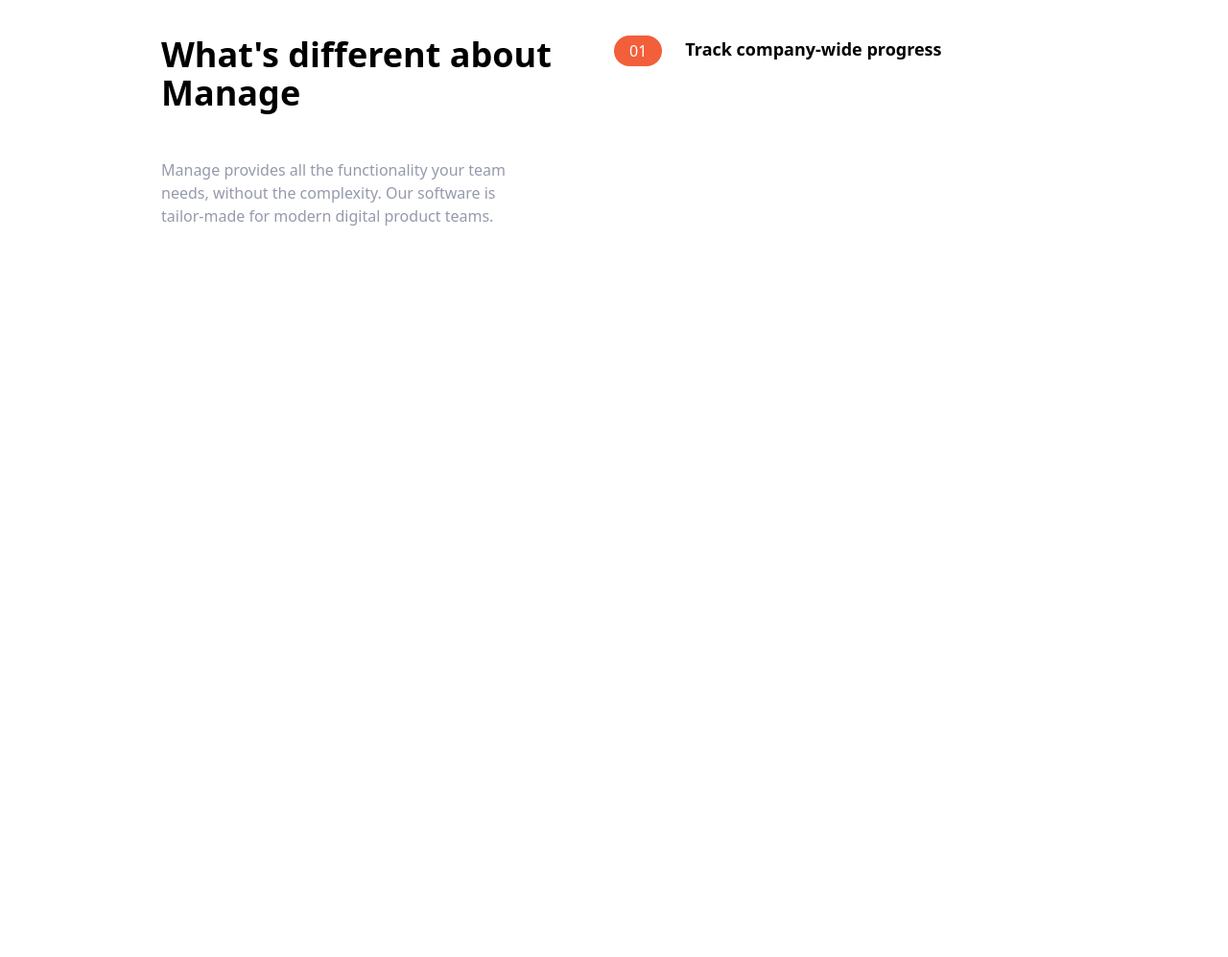
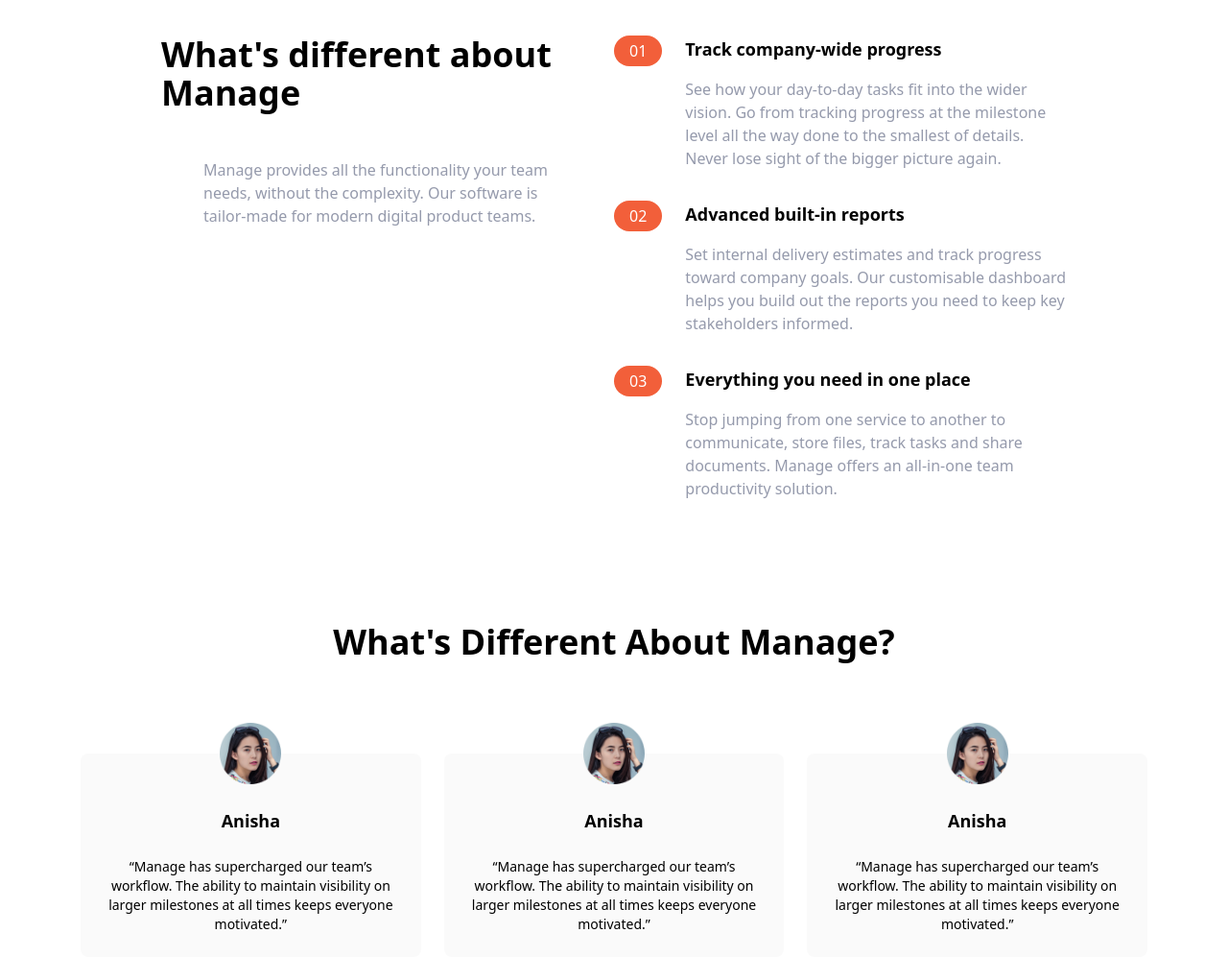
Before and after one commit to proAbenezer/Manage-landing-page, a website: page index.html in a window 1280 px wide. Shown: the part 619-1616 px from the top of the page at 96% size. Before the commit the page ends 856 px from the top, so only its background shows below. Drawn offline with Linux system fonts and the light colour scheme.

Commit message:
added the features section

```diff
--- a/index.html
+++ b/index.html
@@ -63,13 +63,14 @@
           <h2 class="max-w-md text-4xl font-bold text-center md:text-left">
             What's different about Manage
           </h2>
-          <p class="max-w-sm text-center text-darkGrayishBlue md:text-left">
+          <p
+            class="max-w-sm text-center mx-auto text-darkGrayishBlue md:text-left"
+          >
             Manage provides all the functionality your team needs, without the
             complexity. Our software is tailor-made for modern digital product
             teams.
           </p>
         </div>
-
         <div class="flex flex-col space-y-8 md:w-1/2">
           <div
             class="flex flex-col space-y-3 md:space-y-0 md:space-x-6 md:flex-row"
@@ -86,12 +87,115 @@
                 </h3>
               </div>
             </div>
-            <h3 class="hidden mb-4 text-lg font-bold md:block">
-              Track company-wide progress
-            </h3>
+            <div>
+              <h3 class="hidden mb-4 text-lg font-bold md:block">
+                Track company-wide progress
+              </h3>
+              <p class="text-darkGrayishBlue">
+                See how your day-to-day tasks fit into the wider vision. Go from
+                tracking progress at the milestone level all the way done to the
+                smallest of details. Never lose sight of the bigger picture
+                again.
+              </p>
+            </div>
+          </div>
+          <div
+            class="flex flex-col space-y-3 md:space-y-0 md:space-x-6 md:flex-row"
+          >
+            <div class="rounded-l-full bg-brightRedSupLight md:bg-transparent">
+              <div class="flex items-center space-x-2">
+                <div
+                  class="px-4 py-2 text-white rounded-full md:py-1 bg-brightRed"
+                >
+                  02
+                </div>
+                <h3 class="text-base font-bold md:mb-4 md:hidden">
+                  Advanced built-in reports
+                </h3>
+              </div>
+            </div>
+            <div>
+              <h3 class="hidden mb-4 text-lg font-bold md:block">
+                Advanced built-in reports
+              </h3>
+              <p class="text-darkGrayishBlue">
+                Set internal delivery estimates and track progress toward
+                company goals. Our customisable dashboard helps you build out
+                the reports you need to keep key stakeholders informed.
+              </p>
+            </div>
+          </div>
+          <div
+            class="flex flex-col space-y-3 md:space-y-0 md:space-x-6 md:flex-row"
+          >
+            <div class="rounded-l-full bg-brightRedSupLight md:bg-transparent">
+              <div class="flex items-center space-x-2">
+                <div
+                  class="px-4 py-2 text-white rounded-full md:py-1 bg-brightRed"
+                >
+                  03
+                </div>
+                <h3 class="text-base font-bold md:mb-4 md:hidden">
+                  Everything you need in one place
+                </h3>
+              </div>
+            </div>
+            <div>
+              <h3 class="hidden mb-4 text-lg font-bold md:block">
+                Everything you need in one place
+              </h3>
+              <p class="text-darkGrayishBlue">
+                Stop jumping from one service to another to communicate, store
+                files, track tasks and share documents. Manage offers an
+                all-in-one team productivity solution.
+              </p>
+            </div>
           </div>
         </div>
       </div>
     </seciton>
+    <section id="testimonials">
+      <div class="max-w-6xl px-5 mx-auto mt-32 text-center">
+        <h2 class="text-4xl font-bold text-center">
+          What's Different About Manage?
+        </h2>
+        <div class="flex flex-col mt-24 md:flex-row md:space-x-6">
+          <div
+            class="flex flex-col items-center p-6 space-y-6 rounded-lg bg-veryLightGray md:w-1/3"
+          >
+            <img src="./images/avatar-anisha.png" alt="" class="w-16 -mt-14" />
+            <h5 class="text-lg font-bold">Anisha</h5>
+            <p class="text-sm tex-darkGrayishBlue">
+              “Manage has supercharged our team’s workflow. The ability to
+              maintain visibility on larger milestones at all times keeps
+              everyone motivated.”
+            </p>
+          </div>
+          <div
+            class="flex flex-col items-center p-6 space-y-6 rounded-lg bg-veryLightGray md:w-1/3"
+          >
+            <img src="./images/avatar-anisha.png" alt="" class="w-16 -mt-14" />
+            <h5 class="text-lg font-bold">Anisha</h5>
+            <p class="text-sm tex-darkGrayishBlue">
+              “Manage has supercharged our team’s workflow. The ability to
+              maintain visibility on larger milestones at all times keeps
+              everyone motivated.”
+            </p>
+          </div>
+
+          <div
+            class="flex flex-col items-center p-6 space-y-6 rounded-lg bg-veryLightGray md:w-1/3"
+          >
+            <img src="./images/avatar-anisha.png" alt="" class="w-16 -mt-14" />
+            <h5 class="text-lg font-bold">Anisha</h5>
+            <p class="text-sm tex-darkGrayishBlue">
+              “Manage has supercharged our team’s workflow. The ability to
+              maintain visibility on larger milestones at all times keeps
+              everyone motivated.”
+            </p>
+          </div>
+        </div>
+      </div>
+    </section>
   </body>
 </html>
```
Also changed, not shown: css/main.css, 1 other file.
